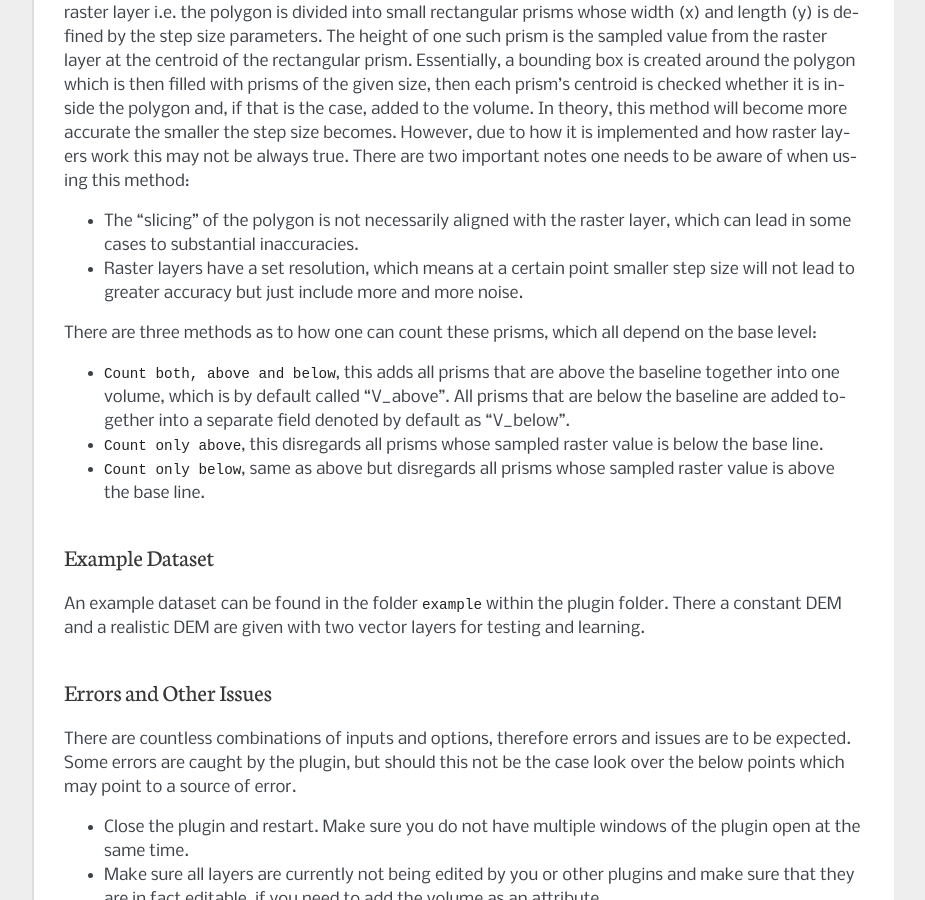
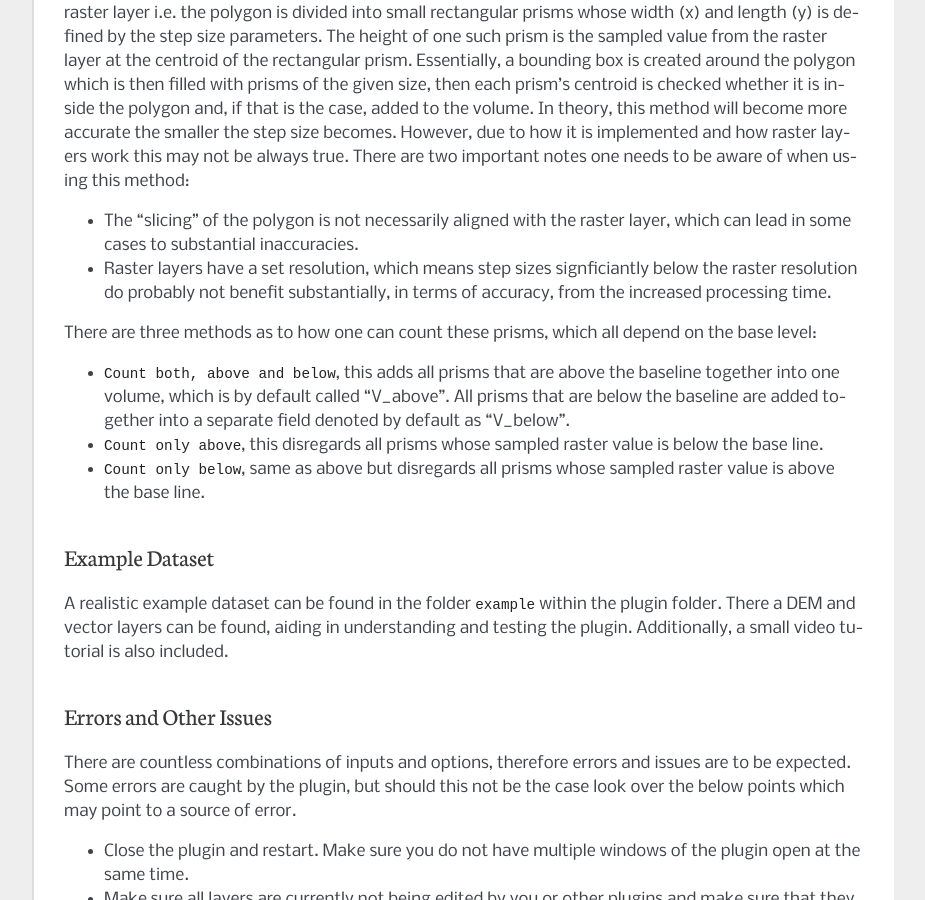
Before and after one commit to REDcatch/Volume_calculation_for_QGIS3, a Sphinx documentation site: the page built from help/source/index.rst, in a window 1280 px wide and 900 px high, scrolled down 2725 px. Shown: the whole window, without its empty margins (198-1123 px from the left). Built offline with Sphinx 7.4.7, drawn with Linux system fonts in a browser that asks for light colours; formulas are drawn with MathJax 3.

Commit message:
small doc update

```diff
--- a/help/source/index.rst
+++ b/help/source/index.rst
@@ -66,7 +66,7 @@ Mathematically, this method is an application of the mean value theorem for inte
 Mathematically, this method is essentially the Riemann sum of the (height) function as defined by the raster layer i.e. the polygon is divided into small rectangular prisms whose width (x) and length (y) is defined by the step size parameters. The height of one such prism is the sampled value from the raster layer at the centroid of the rectangular prism. Essentially, a bounding box is created around the polygon which is then filled with prisms of the given size, then each prism's centroid is checked whether it is inside the polygon and, if that is the case, added to the volume. In theory, this method will become more accurate the smaller the step size becomes. However, due to how it is implemented and how raster layers work this may not be always true. There are two important notes one needs to be aware of when using this method:
 
 * The "slicing" of the polygon is not necessarily aligned with the raster layer, which can lead in some cases to substantial inaccuracies.
-* Raster layers have a set resolution, which means at a certain point smaller step size will not lead to greater accuracy but just include more and more noise.
+* Raster layers have a set resolution, which means step sizes signficiantly below the raster resolution do probably not benefit substantially, in terms of accuracy, from the increased processing time.
 
 There are three methods as to how one can count these prisms, which all depend on the base level:
 
@@ -77,7 +77,7 @@ There are three methods as to how one can count these prisms, which all depend o
 Example Dataset
 ...............
 
-An example dataset can be found in the folder ``example`` within the plugin folder. There a constant DEM and a realistic DEM are given with two vector layers for testing and learning.
+A realistic example dataset can be found in the folder ``example`` within the plugin folder. There a DEM and vector layers can be found, aiding in understanding and testing the plugin. Additionally, a small video tutorial is also included.
 
 Errors and Other Issues
 .......................
```
